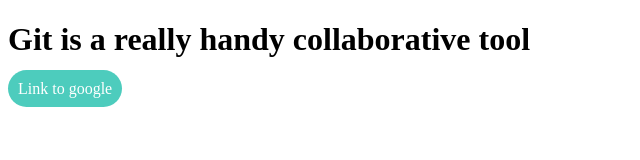
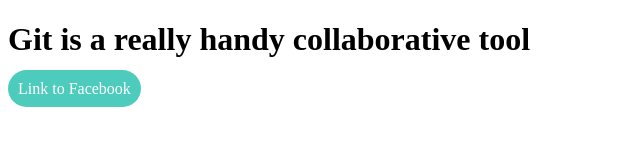
Before and after one commit to nachoal/test-repo, a plain HTML site: page index.html in a window 1280 px wide. Shown: the full height of the page, 0-640 px from the left. Drawn offline with Linux system fonts and the light colour scheme.

Commit message:
Add facebook button

```diff
--- a/index.html
+++ b/index.html
@@ -9,6 +9,6 @@
 <body>
     <h1>Git is a really handy collaborative tool</h1>
 
-    <a class='btn'href="https://google.com">Link to google</a>
+    <a class='btn'href="https://google.com">Link to Facebook</a>
 </body>
 </html>
```
